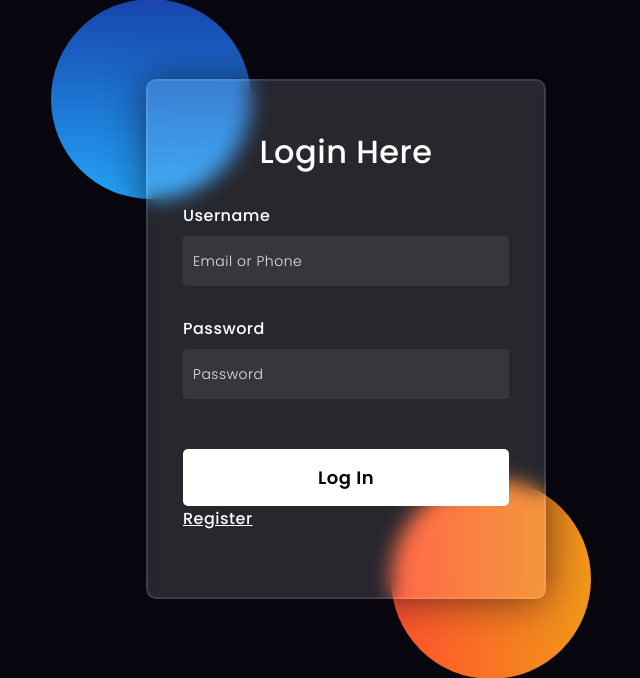
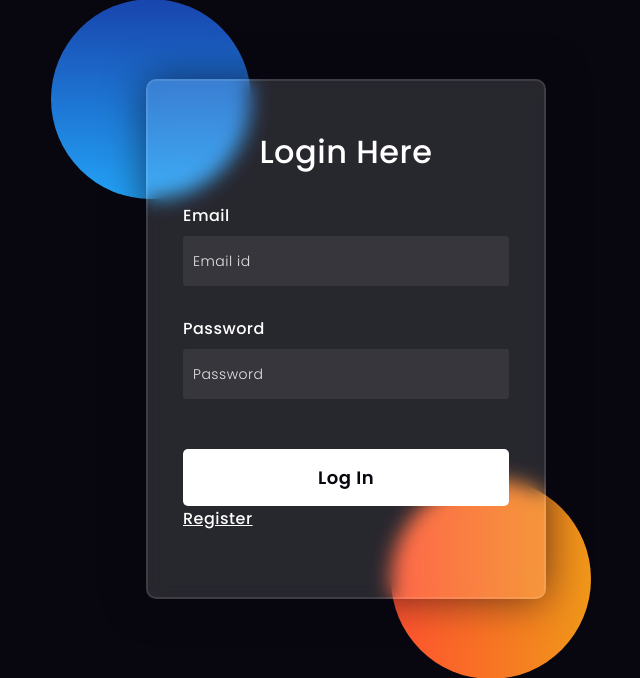
Before and after one commit to Siddesh0002T/TouristWebsite, a PHP site: page /modules/login.php in a window 1280 px wide. Shown: the part 61-739 px from the top of the page, without its empty margins (294-934 px from the left). Run offline with PHP 8.4, Linux system fonts and the light colour scheme.

Commit message:
Update login.php

```diff
--- a/modules/login.php
+++ b/modules/login.php
@@ -25,11 +25,11 @@
     <form>
         <h3>Login Here</h3>
 
-        <label for="username">Username</label>
-        <input type="text" placeholder="Email or Phone" id="username">
+        <label for="username">Email</label>
+        <input type="email" placeholder="Email id" id="username" name="uemail" required>
 
         <label for="password">Password</label>
-        <input type="password" placeholder="Password" id="password">
+        <input type="password" placeholder="Password" id="password" name="pass" required>
 
         <button>Log In</button>
         <a href="register.php">Register</a>
```
